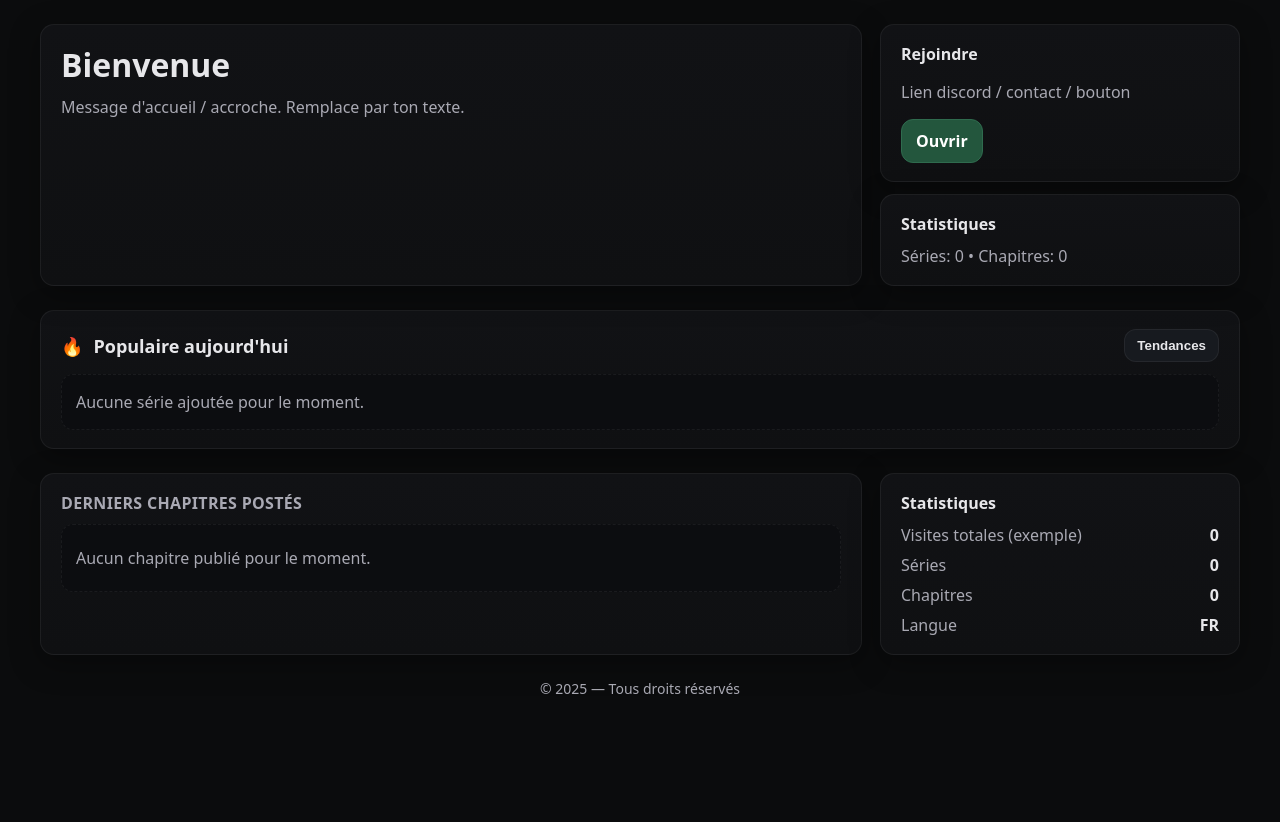
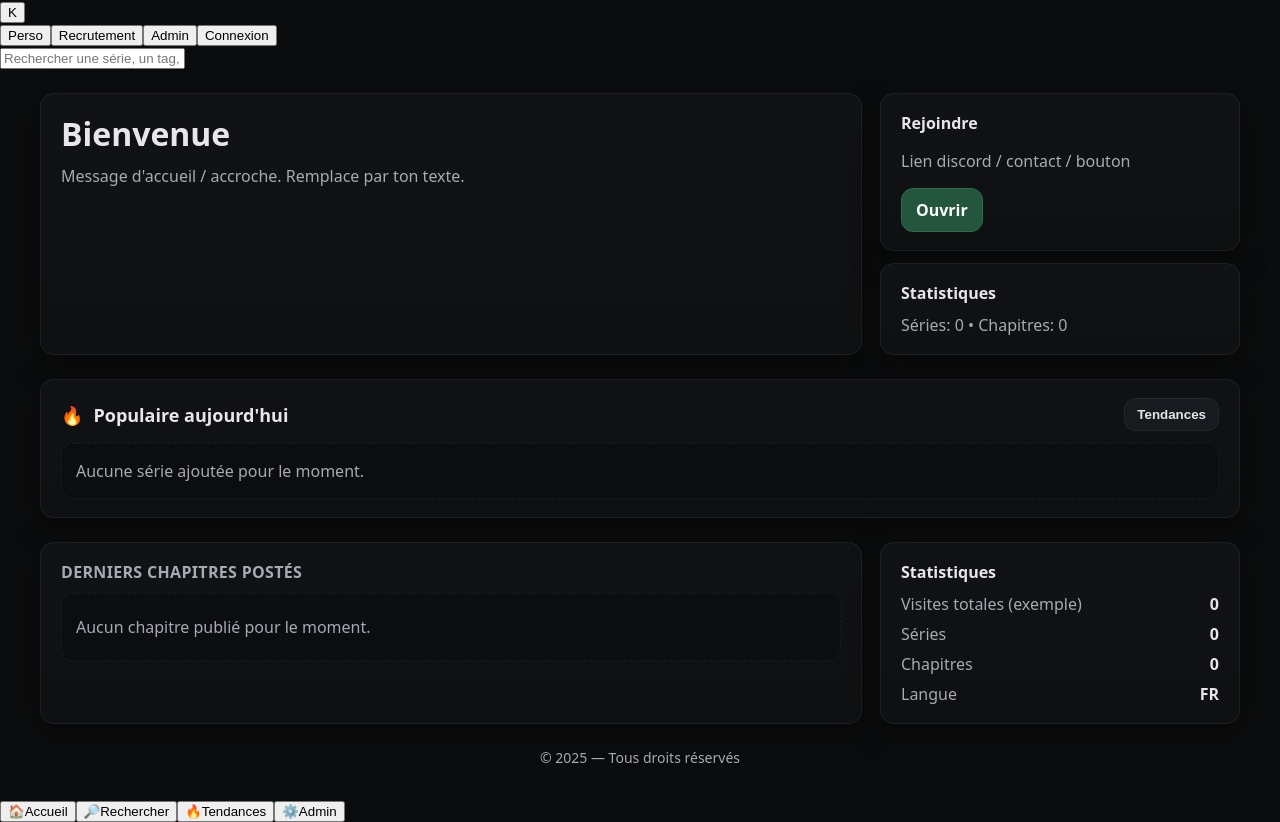
Before and after one commit to YungFritz/kyys-letters, a React (Vite) app: page / in a window 1280 px wide. Before the commit the page ends 800 px from the top, so only its background shows below. Built offline with nearby package versions, Linux system fonts and the light colour scheme.

Commit message:
Update App.tsx

```diff
--- a/src/App.tsx
+++ b/src/App.tsx
@@ -1,6 +1,62 @@
+import React, { useEffect, useMemo, useState } from "react";
+import "./index.css";
 import Home from "./Home";
 
+// Si tu as d’autres pages déjà codées, importe-les ici
+// import Admin from "./pages/admin"; etc.
+
+import TopBar from "./components/TopBar";
+import MobileTabBar from "./components/MobileTabBar";
+
+type Route = "#/" | "" | "#/admin" | "#/trending" | "#/search" | string;
+
+function useHashRoute(): Route {
+  const [h, setH] = useState<Route>((location.hash || "#/") as Route);
+  useEffect(() => {
+    const fn = () => setH((location.hash || "#/") as Route);
+    window.addEventListener("hashchange", fn);
+    return () => window.removeEventListener("hashchange", fn);
+  }, []);
+  return h;
+}
+
 export default function App() {
-  // la home qu’on a faite
-  return <Home />;
+  const route = useHashRoute();
+
+  const page = useMemo(() => {
+    const r = route.replace(/^#/, "");
+    // routing minimal, on garde Home par défaut
+    if (r === "/" || r === "") return <Home />;
+
+    if (r.startsWith("/admin")) {
+      // si tu as une page admin React, place-la ici
+      return <div className="page-placeholder card-block">Page Admin (route prête)</div>;
+    }
+
+    if (r.startsWith("/trending")) {
+      return <div className="page-placeholder card-block">Tendances (route prête)</div>;
+    }
+
+    if (r.startsWith("/search")) {
+      return <div className="page-placeholder card-block">Recherche (route prête)</div>;
+    }
+
+    // fallback
+    return <Home />;
+  }, [route]);
+
+  return (
+    <>
+      {/* Barre du haut (desktop & tablette) */}
+      <TopBar />
+
+      {/* Contenu des pages — ta Home.tsx reste intacte */}
+      <main className="app-main">
+        {page}
+      </main>
+
+      {/* Barre mobile (seulement sur petits écrans via CSS) */}
+      <MobileTabBar />
+    </>
+  );
 }
```
